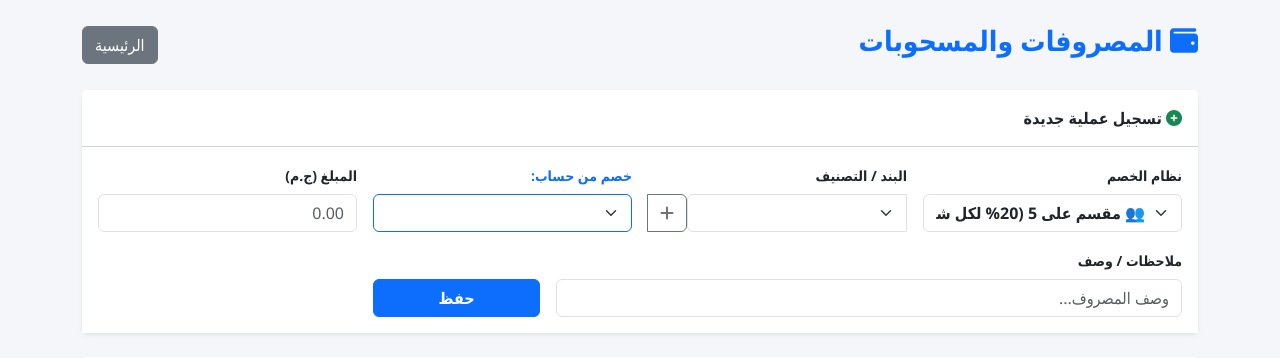
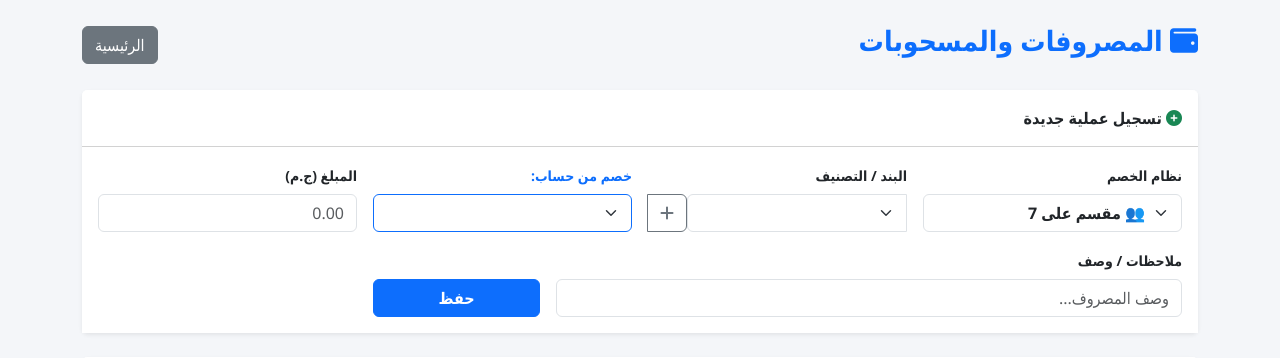
Before and after one commit to Hashem-Ghonaim/capitano, a Python web app: template templates/expenses.html in a window 1280 px wide. Shown: the top 358 px of the page. Run offline with Jinja, Linux system fonts and the light colour scheme; the template is opened without the code that fills it, so the values that code supplies are empty.

Commit message:
Update expense division label from 5 to 7 in UI

```diff
--- a/templates/employee_profile.html
+++ b/templates/employee_profile.html
@@ -421,7 +421,7 @@
                                 🤝 الشراكة (Abo Eyad + Abo_malek — 50%/50%)
                             </option>
                             <option value="split_4" {% if emp.salary_method=='split_4' %}selected{% endif %}>
-                                ➗ مقسم على 5 (20% لكل شخص)
+                                ➗ مقسم على 7
                             </option>
                         </select>
                         <small class="text-muted">هذا يحدد من يتحمل تكلفة راتب الموظف عند صرف الرواتب</small>
--- a/templates/expenses.html
+++ b/templates/expenses.html
@@ -44,7 +44,7 @@
                                 onchange="togglePartnerSelect()">
                                 <option value="partnership" class="text-primary">🤝 الشراكة (50% Abo Eyad - 50% Abo_malek)</option>
                                 <option value="personal" class="text-danger">👤 حساب شخصي (لمدير محدد)</option>
-                                <option value="split_4" class="text-success" selected>👥 مقسم على 5 (20% لكل شخص)</option>
+                                <option value="split_4" class="text-success" selected>👥 مقسم على 7</option>
                             </select>
                         </div>
 
@@ -127,7 +127,7 @@
                                 {% if '(شراكة)' in exp.description or exp.is_shared %}
                                 <span class="badge bg-success">الشراكة (50/50)</span>
                                 {% elif '(مقسم)' in exp.description %}
-                                <span class="badge bg-dark">مقسم على 5</span>
+                                <span class="badge bg-dark">مقسم على 7</span>
                                 {% elif '(شخصي:' in exp.description %}
                                 {% set p_name = exp.description.split('(شخصي: ')[1].split(')')[0] if '(شخصي: ' in
                                 exp.description else 'غير معروف' %}
--- a/templates/hr_payroll.html
+++ b/templates/hr_payroll.html
@@ -187,7 +187,7 @@
                                         </span>
                                         {% elif row.emp.salary_method == 'split_4' %}
                                         <span class="badge badge-method-split4 rounded-pill px-2 py-1">
-                                            ➗ مقسم 5
+                                            ➗ مقسم 7
                                         </span>
                                         {% else %}
                                         <span class="badge badge-method-direct rounded-pill px-2 py-1">
```
